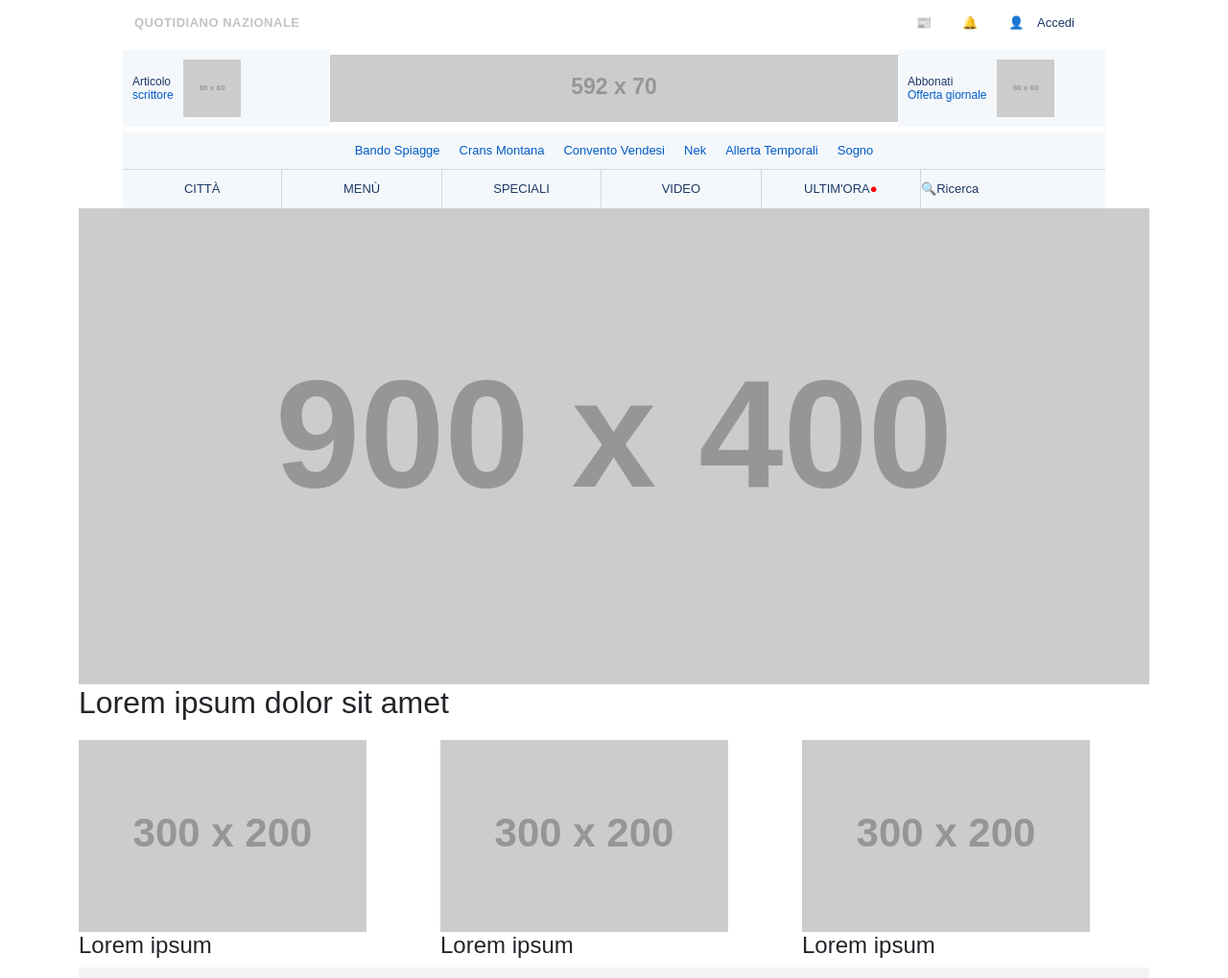
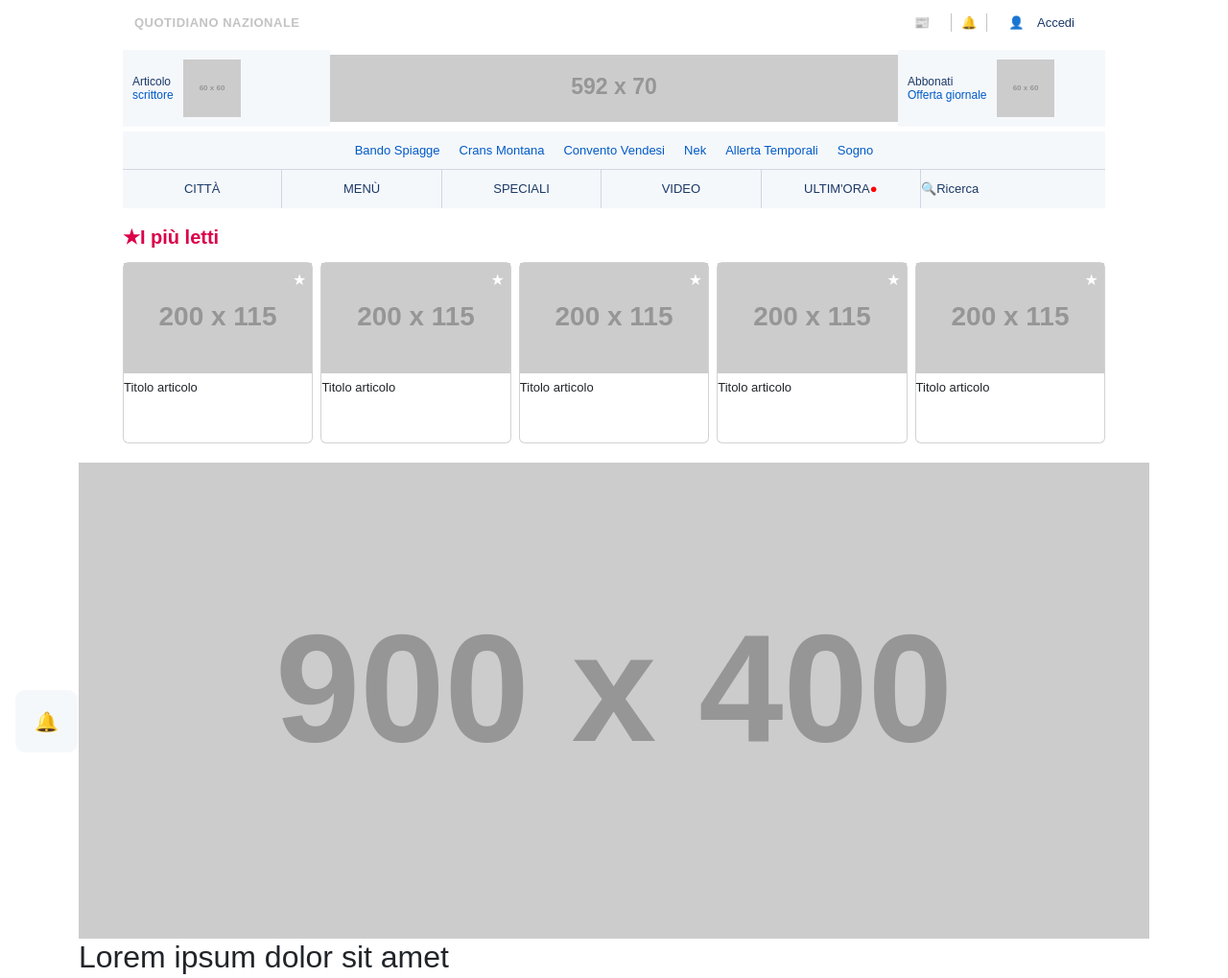
Before and after one commit to micolse/ProgPPM_Serri, a website: page index.html in a window 1280 px wide. Shown: the top 1019 px of the page at 96% size. Drawn offline with nearby package versions, Linux system fonts and the light colour scheme; placeholder pictures from the web are drawn by us.

Commit message:
aggiunta sezione trending topics e la floating bell in basso a sinistra

```diff
--- a/css/style.css
+++ b/css/style.css
@@ -6,6 +6,8 @@ body {
 .layout-container {
   max-width: 1024px;
   margin: 0 auto;
+  width: 100%;
+  padding: 0;
 }
 
 /* TOP BAR 40px */
@@ -38,7 +40,6 @@ body {
   align-items: center;
   gap: 12px;
   color: #1b3967;
-  line-height: 47px;
 }
 
 .top-right span,
@@ -47,16 +48,9 @@ body {
   padding: 0 10px;
 }
 
-/* linee tra elementi */
-.top-right span:nth-child(1)::after,
-.top-right span:nth-child(2)::after {
-  content: "";
-  position: absolute;
-  right: 0;
-  top: 20%;
-  height: 60%;
-  width: 1px;
-  background: white;
+.bell {
+  border-left: 1px solid #c3c3c3;
+  border-right: 1px solid #c3c3c3;
 }
 
 /* HEADER PRINCIPALE 90px */
@@ -169,8 +163,7 @@ body {
   justify-content: flex-start;
 }
 
-/**/
-
+/*sticky*/
 .sticky-header {
   position: fixed;
   top: 0;
@@ -229,6 +222,115 @@ body {
   gap: 15px;
 }
 
+/*floating campanella*/
+.floating-bell {
+  position: fixed;
+  bottom: 16px;
+  left: 16px;
+
+  height: 65px;
+  width: 65px;
+
+  background: #f5f8fb;
+  border-radius: 10px;
+
+  display: flex;
+  align-items: center;
+  overflow: hidden;
+  transition: all 0.3s ease;
+  cursor: pointer;
+}
+
+.bell-icon {
+  width: 65px;
+  height: 65px;
+
+  display: flex;
+  align-items: center;
+  justify-content: center;
+
+  font-size: 20px;
+
+  flex-shrink: 0;
+}
+
+.bell-text {
+  display: flex;
+  align-items: center;
+  white-space: nowrap;
+  font-size: 12px;
+  color: #005ac7;
+  flex-shrink: 0;
+  opacity: 0;
+  transition: opacity 0.2s ease;
+}
+
+.floating-bell:hover {
+  width: 240px;
+}
+
+.floating-bell:hover .bell-text {
+  opacity: 1;
+}
+
+/*piu letti*/
+.most-read {
+  max-width: 1024px;
+  margin: 20px auto;
+}
+
+.section-title {
+  display: flex;
+  align-items: center;
+
+  font-size: 20px;
+  font-weight: 700;
+  color: #db0049;
+  margin-bottom: 16px;
+  line-height: 1;
+}
+
+.articles-row {
+  display: flex;
+  gap: 8px;
+  margin: 0;
+  justify-content: flex-start;
+}
+
+.card {
+  width: 198.4px;
+  flex-shrink: 0;
+  margin: 0;
+}
+
+/* *{
+  outline: 1px solid red;
+} */
+
+.image-wrapper {
+  position: relative;
+}
+
+.image-wrapper img {
+  width: 100%;
+  height: 114.8px;
+  object-fit: cover;
+  display: block;
+}
+
+.icon-top-right {
+  position: absolute;
+  top: 6px;
+  right: 6px;
+  color: white;
+}
+
+.desc {
+  height: 51px;
+  font-size: 13px;
+  margin-top: 5px;
+}
+
 .navbar ul {
   display: flex;
   list-style:none;
--- a/index.html
+++ b/index.html
@@ -21,11 +21,9 @@
     </div>
 
     <div class="top-right">
-
       <span>📰</span>
-
-      <span>🔔</span>
-
+      <span class="bell">
+        🔔</span>
       <div class="login">
         👤 <span>Accedi</span>
       </div>
@@ -126,6 +124,66 @@
 
 </div>
 
+<!-- floating campanella -->
+<div class="floating-bell">
+  <span class="bell-icon">🔔</span>
+  <span class="bell-text">Accedi per attivare le notifiche</span>
+</div>
+
+<!-- piu letti -->
+<div class="layout-container most-read">
+
+  <div class="section-title">
+    <span class="title-icon">★</span>
+    I più letti
+  </div>
+
+  <div class="articles-row">
+
+    <div class="card">
+      <div class="image-wrapper">
+        <img src="https://placehold.co/200x115">
+        <span class="icon-top-right">★</span>
+      </div>
+      <p class="desc">Titolo articolo</p>
+    </div>
+
+    <div class="card">
+      <div class="image-wrapper">
+        <img src="https://placehold.co/200x115">
+        <span class="icon-top-right">★</span>
+      </div>
+      <p class="desc">Titolo articolo</p>
+    </div>
+
+    <div class="card">
+      <div class="image-wrapper">
+        <img src="https://placehold.co/200x115">
+        <span class="icon-top-right">★</span>
+      </div>
+      <p class="desc">Titolo articolo</p>
+    </div>
+
+    <div class="card">
+      <div class="image-wrapper">
+        <img src="https://placehold.co/200x115">
+        <span class="icon-top-right">★</span>
+      </div>
+      <p class="desc">Titolo articolo</p>
+    </div>
+
+    <div class="card">
+      <div class="image-wrapper">
+        <img src="https://placehold.co/200x115">
+        <span class="icon-top-right">★</span>
+      </div>
+      <p class="desc">Titolo articolo</p>
+    </div>
+
+  </div>
+
+</div>
+
 <!-- CONTENUTO PRINCIPALE -->
 <div class="container">
 
```
